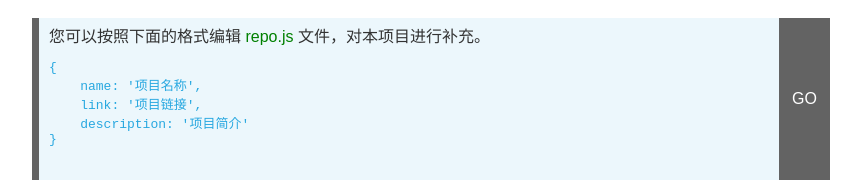
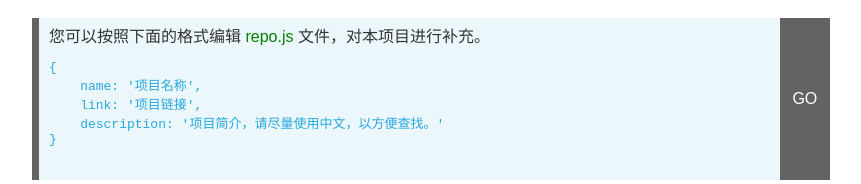
Before and after one commit to 5-say/nice-repo, a plain HTML site: page index.html in a window 1280 px wide. Shown: the part 165-349 px from the top of the page, without its empty margins (209-1070 px from the left). Drawn offline with Linux system fonts and the light colour scheme.

Commit message:
项目简介，请尽量使用中文，以方便查找。

```diff
--- a/index.html
+++ b/index.html
@@ -34,7 +34,7 @@
 {
     name: '项目名称',
     link: '项目链接',
-    description: '项目简介'
+    description: '项目简介，请尽量使用中文，以方便查找。'
 }
                         </pre>
                     </td>
```
Also changed, not shown: 1 other file.
